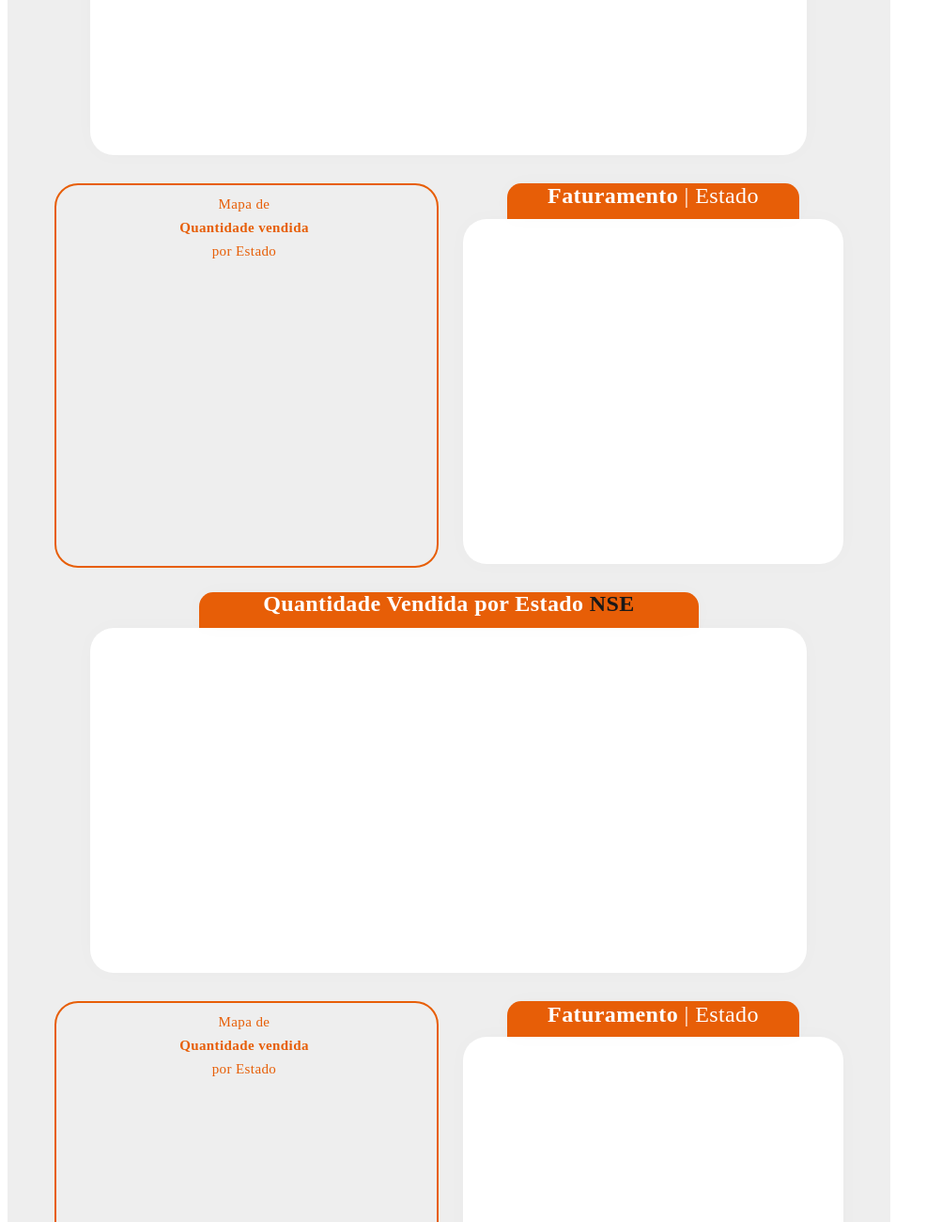
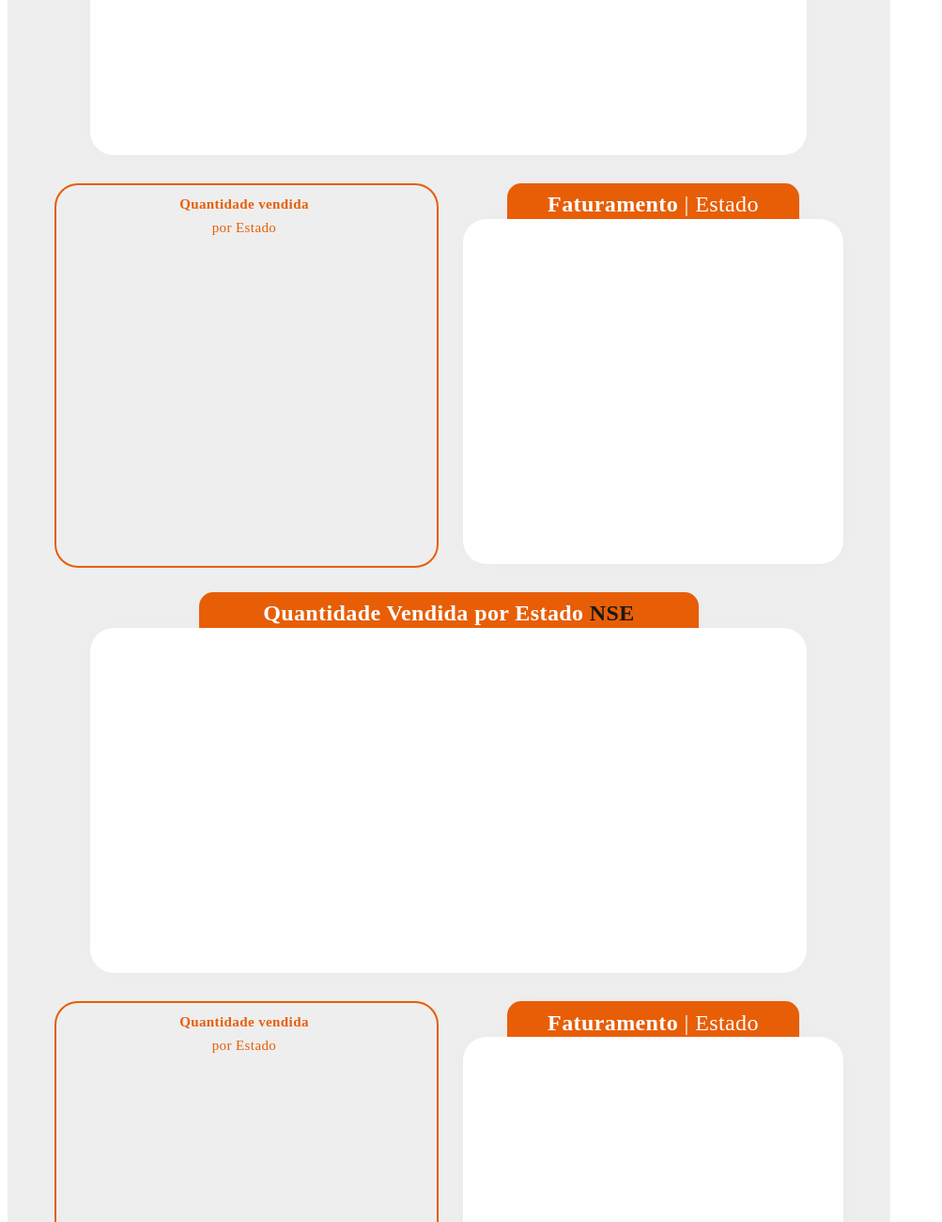
Before and after one commit to Mercato10/Dashboard-Marketing-Mercato-Estado-e-clientes, a plain HTML site: page index.html in a window 1280 px wide. Shown: the part 3071-4371 px from the top of the page at 94% size, without its empty margins (0-1003 px from the left). Drawn offline with Linux system fonts and the light colour scheme.

Commit message:
index.html

```diff
--- a/index.html
+++ b/index.html
@@ -28,8 +28,8 @@
   <div style="width: 762.63px; height: 367px; left: 851.31px; top: 4097.89px; position: absolute; transform: rotate(180deg); transform-origin: top left; background: white; box-shadow: 0px 0px 25px rgba(0, 0, 0, 0.02); border-radius: 25px"></div>
   <div style="left: 84px; top: 1827.68px; position: absolute; text-box-trim: trim-both; text-box-edge: cap alphabetic; text-align: center; justify-content: center; display: flex; flex-direction: column; color: #E75E07; font-size: 15px; font-family: Montserrat; font-weight: 700; line-height: 25px; letter-spacing: 0.40px; word-wrap: break-word">Mapa de Quantidade vendida por Estado</div>
   <div style="left: 162px; top: 832.11px; position: absolute; text-box-trim: trim-both; text-box-edge: cap alphabetic; text-align: center; justify-content: center; display: flex; flex-direction: column; color: #E75E07; font-size: 15px; font-family: Montserrat; font-weight: 700; line-height: 25px; letter-spacing: 0.40px; word-wrap: break-word">Maiores Compradores</div>
-  <div style="width: 418.71px; left: 42.65px; top: 3268.28px; position: absolute; text-box-trim: trim-both; text-box-edge: cap alphabetic; text-align: center; justify-content: center; display: flex; flex-direction: column"><span style="color: #E75E07; font-size: 15px; font-family: Montserrat; font-weight: 500; line-height: 25px; letter-spacing: 0.40px; word-wrap: break-word">Mapa de </span><span style="color: #E75E07; font-size: 15px; font-family: Montserrat; font-weight: 700; line-height: 25px; letter-spacing: 0.40px; word-wrap: break-word">Quantidade vendida</span><span style="color: #E75E07; font-size: 15px; font-family: Montserrat; font-weight: 500; line-height: 25px; letter-spacing: 0.40px; word-wrap: break-word"> por Estado</span></div>
-  <div style="width: 434.99px; left: 34.50px; top: 4137.89px; position: absolute; text-box-trim: trim-both; text-box-edge: cap alphabetic; text-align: center; justify-content: center; display: flex; flex-direction: column"><span style="color: #E75E07; font-size: 15px; font-family: Montserrat; font-weight: 500; line-height: 25px; letter-spacing: 0.40px; word-wrap: break-word">Mapa de </span><span style="color: #E75E07; font-size: 15px; font-family: Montserrat; font-weight: 700; line-height: 25px; letter-spacing: 0.40px; word-wrap: break-word">Quantidade vendida</span><span style="color: #E75E07; font-size: 15px; font-family: Montserrat; font-weight: 500; line-height: 25px; letter-spacing: 0.40px; word-wrap: break-word"> por Estado</span></div>
+  <div style="width: 418.71px; left: 42.65px; top: 3268.28px; position: absolute; text-box-trim: trim-both; text-box-edge: cap alphabetic; text-align: center; justify-content: center; display: flex; flex-direction: column"><span style="color: #E75E07; font-size: 15px; font-family: Montserrat; font-weight: 700; line-height: 25px; letter-spacing: 0.40px; word-wrap: break-word">Quantidade vendida</span><span style="color: #E75E07; font-size: 15px; font-family: Montserrat; font-weight: 500; line-height: 25px; letter-spacing: 0.40px; word-wrap: break-word"> por Estado</span></div>
+  <div style="width: 434.99px; left: 34.50px; top: 4137.89px; position: absolute; text-box-trim: trim-both; text-box-edge: cap alphabetic; text-align: center; justify-content: center; display: flex; flex-direction: column"><span style="color: #E75E07; font-size: 15px; font-family: Montserrat; font-weight: 700; line-height: 25px; letter-spacing: 0.40px; word-wrap: break-word">Quantidade vendida</span><span style="color: #E75E07; font-size: 15px; font-family: Montserrat; font-weight: 500; line-height: 25px; letter-spacing: 0.40px; word-wrap: break-word"> por Estado</span></div>
   <div style="width: 311px; height: 38px; left: 408px; top: 714px; position: absolute; transform: rotate(180deg); transform-origin: top left; background: #E75E07; box-shadow: 0px 0px 25px rgba(0, 0, 0, 0.02); border-bottom-right-radius: 15px; border-bottom-left-radius: 15px">
     <div style="width: 312px; left: 311px; top: 28px; position: absolute; transform: rotate(180deg); transform-origin: top left; text-box-trim: trim-both; text-box-edge: cap alphabetic; text-align: center; color: white; font-size: 24px; font-family: Montserrat; font-weight: 700; line-height: 25px; letter-spacing: 0.40px; word-wrap: break-word">Faturamento | Ano 0</div>
   </div>
@@ -52,10 +52,10 @@
     <div style="width: 224px; left: 223px; top: 28px; position: absolute; transform: rotate(180deg); transform-origin: top left; text-box-trim: trim-both; text-box-edge: cap alphabetic; text-align: center; color: white; font-size: 24px; font-family: Montserrat; font-weight: 700; line-height: 25px; letter-spacing: 0.40px; word-wrap: break-word">Ticket Médio</div>
   </div>
   <div style="width: 311px; height: 38px; left: 843px; top: 3296.28px; position: absolute; transform: rotate(180deg); transform-origin: top left; background: #E75E07; box-shadow: 0px 0px 25px rgba(0, 0, 0, 0.02); border-bottom-right-radius: 15px; border-bottom-left-radius: 15px">
-    <div style="width: 311px; left: 311px; top: 37px; position: absolute; transform: rotate(180deg); transform-origin: top left; text-box-trim: trim-both; text-box-edge: cap alphabetic; text-align: center"><span style="color: white; font-size: 24px; font-family: Montserrat; font-weight: 700; line-height: 25px; letter-spacing: 0.40px; word-wrap: break-word">Faturamento </span><span style="color: white; font-size: 24px; font-family: Montserrat; font-weight: 500; line-height: 25px; letter-spacing: 0.40px; word-wrap: break-word">|</span><span style="color: white; font-size: 24px; font-family: Montserrat; font-weight: 700; line-height: 25px; letter-spacing: 0.40px; word-wrap: break-word"> </span><span style="color: white; font-size: 24px; font-family: Montserrat; font-weight: 500; line-height: 25px; letter-spacing: 0.40px; word-wrap: break-word">Estado</span></div>
+    <div style="width: 311px; left: 311px; top: 27.50px; position: absolute; transform: rotate(180deg); transform-origin: top left; text-box-trim: trim-both; text-box-edge: cap alphabetic; text-align: center"><span style="color: white; font-size: 24px; font-family: Montserrat; font-weight: 700; line-height: 25px; letter-spacing: 0.40px; word-wrap: break-word">Faturamento </span><span style="color: white; font-size: 24px; font-family: Montserrat; font-weight: 500; line-height: 25px; letter-spacing: 0.40px; word-wrap: break-word">|</span><span style="color: white; font-size: 24px; font-family: Montserrat; font-weight: 700; line-height: 25px; letter-spacing: 0.40px; word-wrap: break-word"> </span><span style="color: white; font-size: 24px; font-family: Montserrat; font-weight: 500; line-height: 25px; letter-spacing: 0.40px; word-wrap: break-word">Estado</span></div>
   </div>
   <div style="width: 311px; height: 38px; left: 843px; top: 4165.89px; position: absolute; transform: rotate(180deg); transform-origin: top left; background: #E75E07; box-shadow: 0px 0px 25px rgba(0, 0, 0, 0.02); border-bottom-right-radius: 15px; border-bottom-left-radius: 15px">
-    <div style="width: 311px; left: 311px; top: 36px; position: absolute; transform: rotate(180deg); transform-origin: top left; text-box-trim: trim-both; text-box-edge: cap alphabetic; text-align: center"><span style="color: white; font-size: 24px; font-family: Montserrat; font-weight: 700; line-height: 25px; letter-spacing: 0.40px; word-wrap: break-word">Faturamento </span><span style="color: white; font-size: 24px; font-family: Montserrat; font-weight: 500; line-height: 25px; letter-spacing: 0.40px; word-wrap: break-word">| Estado</span></div>
+    <div style="width: 311px; height: 16.28px; left: 311px; top: 27.14px; position: absolute; transform: rotate(180deg); transform-origin: top left; text-box-trim: trim-both; text-box-edge: cap alphabetic; text-align: center"><span style="color: white; font-size: 24px; font-family: Montserrat; font-weight: 700; line-height: 25px; letter-spacing: 0.40px; word-wrap: break-word">Faturamento </span><span style="color: white; font-size: 24px; font-family: Montserrat; font-weight: 500; line-height: 25px; letter-spacing: 0.40px; word-wrap: break-word">| Estado</span></div>
   </div>
   <div style="width: 446px; height: 38px; left: 693px; top: 2290.68px; position: absolute; transform: rotate(180deg); transform-origin: top left; background: #E75E07; box-shadow: 0px 0px 25px rgba(0, 0, 0, 0.02); border-bottom-right-radius: 15px; border-bottom-left-radius: 15px">
     <div style="width: 446.41px; left: 446px; top: 28px; position: absolute; transform: rotate(180deg); transform-origin: top left; text-box-trim: trim-both; text-box-edge: cap alphabetic; text-align: center; color: white; font-size: 24px; font-family: Montserrat; font-weight: 700; line-height: 25px; letter-spacing: 0.40px; word-wrap: break-word">Quantidade Vendida por Estado</div>
@@ -64,10 +64,10 @@
     <div style="width: 324.07px; left: 346.03px; top: 27.50px; position: absolute; transform: rotate(180deg); transform-origin: top left; text-box-trim: trim-both; text-box-edge: cap alphabetic; text-align: center; color: white; font-size: 24px; font-family: Montserrat; font-weight: 700; line-height: 25px; letter-spacing: 0.40px; word-wrap: break-word">Visão Geral de Clientes</div>
   </div>
   <div style="width: 532px; height: 38px; left: 736px; top: 2861.68px; position: absolute; transform: rotate(180deg); transform-origin: top left; background: #E75E07; box-shadow: 0px 0px 25px rgba(0, 0, 0, 0.02); border-bottom-right-radius: 15px; border-bottom-left-radius: 15px">
-    <div style="width: 532.88px; left: 532px; top: 36.50px; position: absolute; transform: rotate(180deg); transform-origin: top left; text-box-trim: trim-both; text-box-edge: cap alphabetic; text-align: center"><span style="color: white; font-size: 24px; font-family: Montserrat; font-weight: 700; line-height: 25px; letter-spacing: 0.40px; word-wrap: break-word">Quantidade Vendida por Estado </span><span style="color: #181818; font-size: 24px; font-family: Montserrat; font-weight: 700; line-height: 25px; letter-spacing: 0.40px; word-wrap: break-word">NAPP</span></div>
+    <div style="width: 532.88px; left: 532.88px; top: 27.50px; position: absolute; transform: rotate(180deg); transform-origin: top left; text-box-trim: trim-both; text-box-edge: cap alphabetic; text-align: center"><span style="color: white; font-size: 24px; font-family: Montserrat; font-weight: 700; line-height: 25px; letter-spacing: 0.40px; word-wrap: break-word">Quantidade Vendida por Estado </span><span style="color: #181818; font-size: 24px; font-family: Montserrat; font-weight: 700; line-height: 25px; letter-spacing: 0.40px; word-wrap: break-word">NAPP</span></div>
   </div>
   <div style="width: 532px; height: 38px; left: 736px; top: 3731.28px; position: absolute; transform: rotate(180deg); transform-origin: top left; background: #E75E07; box-shadow: 0px 0px 25px rgba(0, 0, 0, 0.02); border-bottom-right-radius: 15px; border-bottom-left-radius: 15px">
-    <div style="width: 531.87px; left: 532px; top: 37.50px; position: absolute; transform: rotate(180deg); transform-origin: top left; text-box-trim: trim-both; text-box-edge: cap alphabetic; text-align: center"><span style="color: white; font-size: 24px; font-family: Montserrat; font-weight: 700; line-height: 25px; letter-spacing: 0.40px; word-wrap: break-word">Quantidade Vendida por Estado </span><span style="color: #181818; font-size: 24px; font-family: Montserrat; font-weight: 700; line-height: 25px; letter-spacing: 0.40px; word-wrap: break-word">NSE</span></div>
+    <div style="width: 531.87px; left: 531.87px; top: 27.50px; position: absolute; transform: rotate(180deg); transform-origin: top left; text-box-trim: trim-both; text-box-edge: cap alphabetic; text-align: center"><span style="color: white; font-size: 24px; font-family: Montserrat; font-weight: 700; line-height: 25px; letter-spacing: 0.40px; word-wrap: break-word">Quantidade Vendida por Estado </span><span style="color: #181818; font-size: 24px; font-family: Montserrat; font-weight: 700; line-height: 25px; letter-spacing: 0.40px; word-wrap: break-word">NSE</span></div>
   </div>
   <div style="width: 405px; height: 405px; left: 50px; top: 1817.68px; position: absolute; border-radius: 25px; border: 2px #E75E07 solid"></div>
   <div style="width: 840px; height: 245.13px; left: 50px; top: 1406.55px; position: absolute; border-radius: 25px; border: 2px #E75E07 solid"></div>
```
